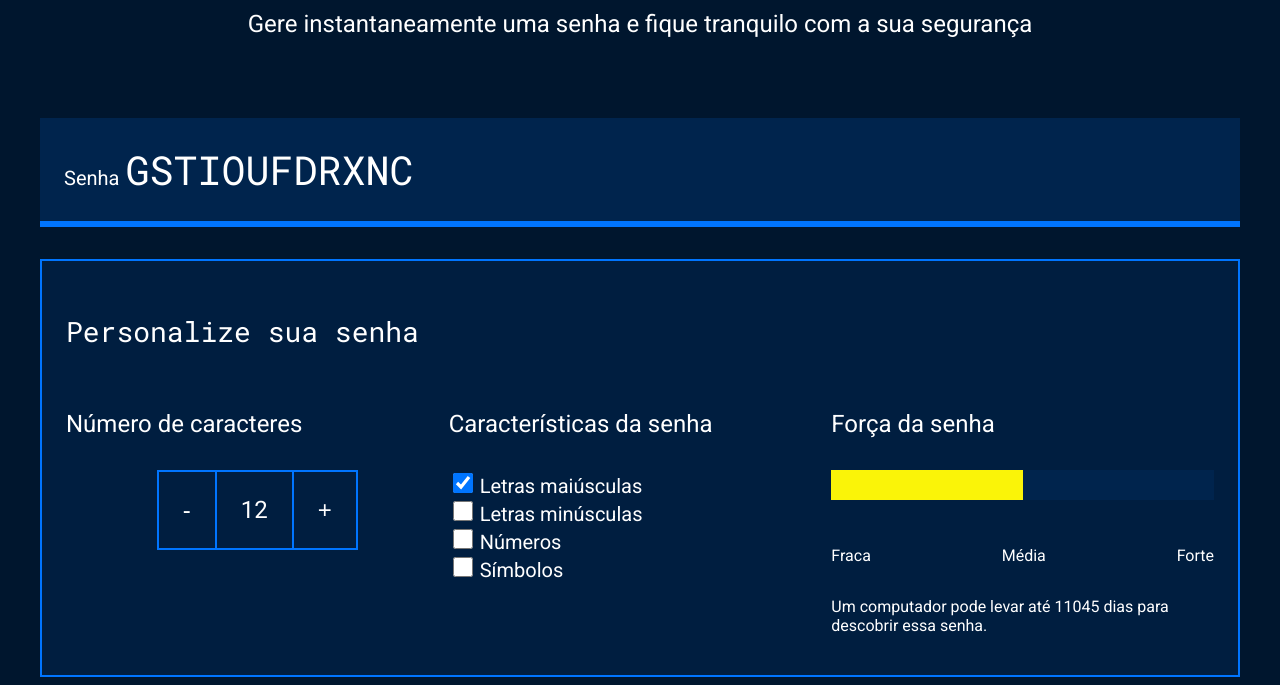
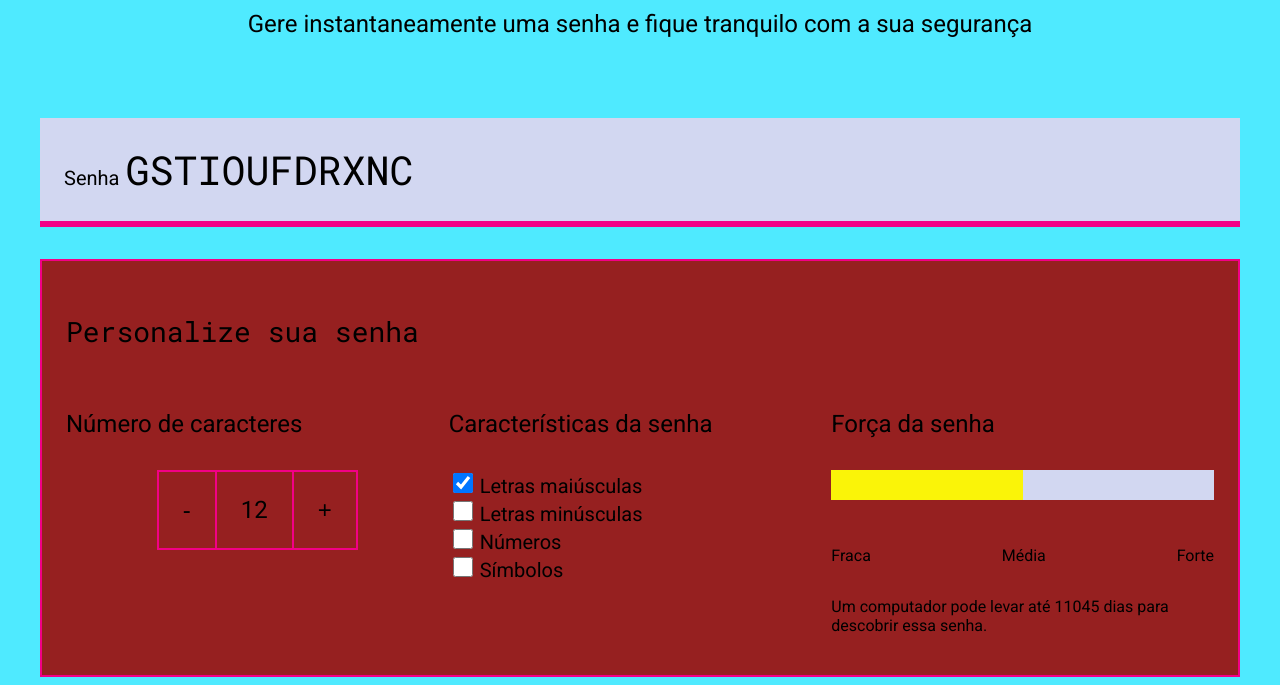
Before and after one commit to isahb3l/senha, a plain HTML site: page index.html in a window 1280 px wide. Shown: the part 185-870 px from the top of the page. Drawn offline with Linux system fonts and the light colour scheme.

Commit message:
Update style.css

```diff
--- a/style.css
+++ b/style.css
@@ -1,11 +1,11 @@
 @import url('https://fonts.googleapis.com/css2?family=Roboto&family=Roboto+Mono&display=swap');
 
 :root {
-    --branco: white;
-    --cor-de-fundo: #00162E;
-    --fundo-senha: #00244D;
-    --fundo-texto: #001E40;
-    --borda: #0075FF;
+    --branco: rgb(0, 0, 0);
+    --cor-de-fundo: #4feaff;
+    --fundo-senha: rgb(210, 215, 241);
+    --fundo-texto: #962020;
+    --borda: #f30086;
     --roboto: 'Roboto', sans-serif;
     --roboto-mono: 'Roboto Mono', monospace;
 }
```
